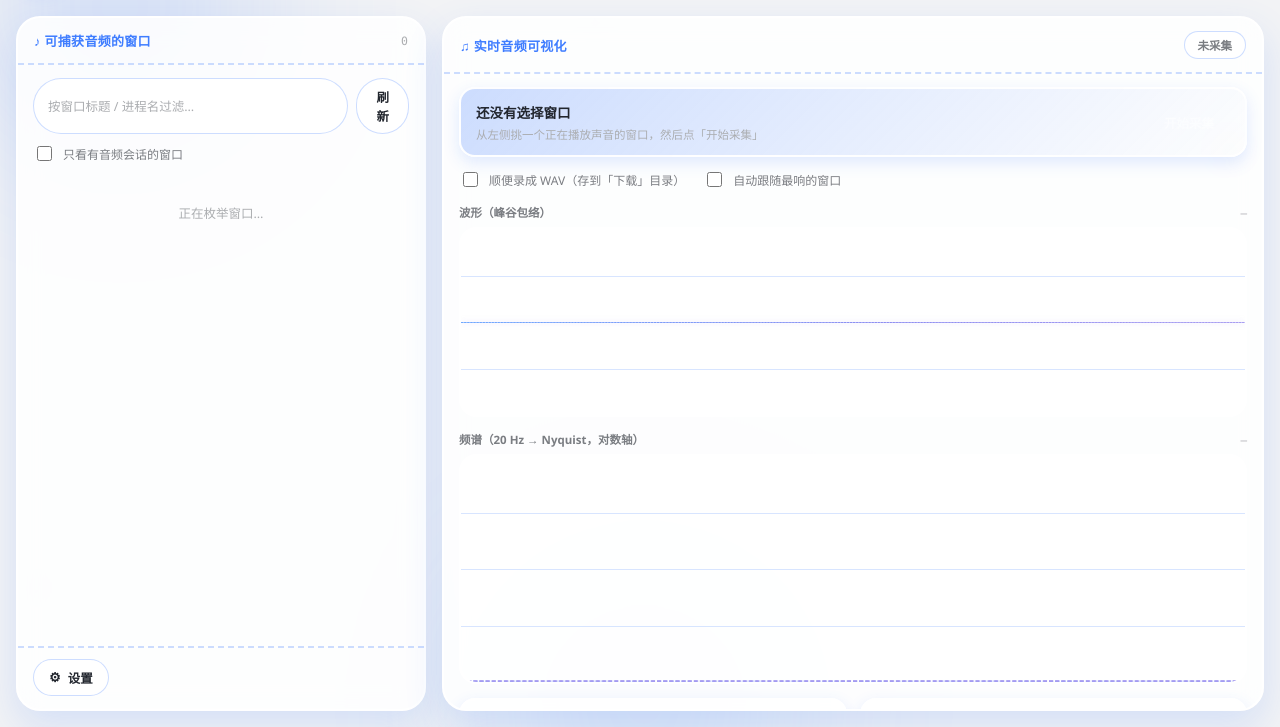
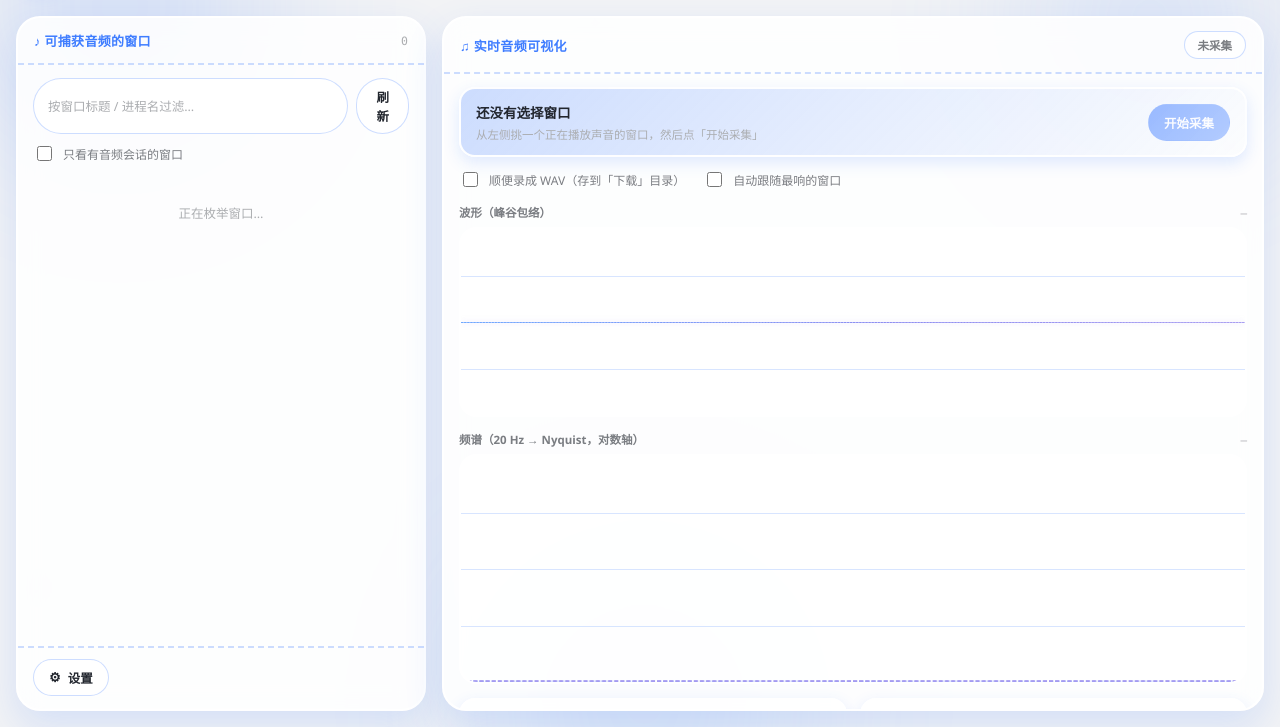
Before and after one commit to TouMingQAQ/ProcessAudioCaptureUI, a website built with Vite: page index.html in a window 1280 px wide. Shown: the part 73-800 px from the top of the page. Built offline with nearby package versions, Linux system fonts and the light colour scheme.

Commit message:
fix: 修正 --ui-accent-2 变量名不匹配，按钮文字色改为按对比度推导
kebab() 只在大写字母前插连字符，accent2 被转成 --ui-accent2，而样式里引用的是 --ui-accent-2，linear-gradient 中夹了一个取不到值的变量后整条 background 失效：分段选中段、主按钮、品牌图标、装饰光斑都没有渐变底，文字直接压在页面背景上，浅色模式白字看不清。改为数字前也断开。另把 accentInk 与新增的 dangerInk 从写死的白色改成按 WCAG 对比度从渐变中点推导，强调色偏浅的主题自动换用中性深色。

```diff
--- a/src/ball.css
+++ b/src/ball.css
@@ -389,6 +389,7 @@ html[data-ball-style="ripple"] .orb {
 
 .pill-primary.is-stop {
   background: linear-gradient(135deg, var(--ui-danger), var(--ui-accent));
+  color: var(--ui-danger-ink);
 }
 
 .toggle-dot {
--- a/src/styles.css
+++ b/src/styles.css
@@ -274,7 +274,7 @@ body {
 .btn-danger {
   border-color: transparent;
   background: linear-gradient(135deg, var(--ui-danger), var(--ui-accent));
-  color: var(--ui-accent-ink);
+  color: var(--ui-danger-ink);
 }
 
 .btn-ghost[aria-pressed="true"] {
--- a/src/theme.ts
+++ b/src/theme.ts
@@ -71,8 +71,10 @@ export interface Palette {
   /** 强调色与渐变副色。 */
   accent: string;
   accent2: string;
-  /** 强调色上的文字色。 */
+  /** 压强调色渐变的文字色：白，强调色太浅时自动换成中性深色。 */
   accentInk: string;
+  /** 压「危险色 → 强调色」渐变的文字色（停止采集这类按钮）。 */
+  dangerInk: string;
   line: string;
   lineStrong: string;
   ok: string;
@@ -164,6 +166,39 @@ export function alpha(color: string, a: number): string {
   return `rgba(${r}, ${g}, ${b}, ${a})`;
 }
 
+/** WCAG 相对亮度（0 = 黑，1 = 白）。 */
+function luminance(color: string): number {
+  const [r, g, b] = parseHex(color);
+  const linear = (value: number) => {
+    const c = value / 255;
+    return c <= 0.03928 ? c / 12.92 : ((c + 0.055) / 1.055) ** 2.4;
+  };
+  return 0.2126 * linear(r) + 0.7152 * linear(g) + 0.0722 * linear(b);
+}
+
+/** 两色的对比度（1 = 完全一样，21 = 黑配白）。 */
+function contrast(a: string, b: string): number {
+  const la = luminance(a);
+  const lb = luminance(b);
+  const hi = Math.max(la, lb);
+  const lo = Math.min(la, lb);
+  return (hi + 0.05) / (lo + 0.05);
+}
+
+/** 压强调色用的中性深色 —— 浅色强调色上白字糊掉时换它。 */
+const ACCENT_INK_DARK = "#1b1e24";
+
+/**
+ * 挑一个压得住渐变的文字色。
+ *
+ * 按钮 / 分段控件 / 徽标都是"渐变底 + 白字"，白字并不是万能：强调色浅的主题
+ * （樱花 / 马卡龙 / 薄荷 / 北境）白字会糊进底色里。这里取渐变中点按 WCAG 对比度
+ * 算一遍，白字达不到 3（UI 控件的最低要求）就换成中性深色。
+ */
+function inkOn(a: string, b: string): string {
+  return contrast(mix(a, b, 0.5), "#ffffff") >= 3 ? "#ffffff" : ACCENT_INK_DARK;
+}
+
 /* ---------------------------------------------------------------- 种子 */
 
 /**
@@ -220,7 +255,7 @@ function buildPalette(seed: AppSeed, appearance: Appearance): Palette {
     textFaint: mix(ink, card, 0.62),
     accent: seed.accent,
     accent2: seed.accent2,
-    accentInk: "#ffffff",
+    accentInk: inkOn(seed.accent, seed.accent2),
     line: alpha(seed.accent, dark ? 0.34 : 0.26),
     lineStrong: alpha(seed.accent, dark ? 0.66 : 0.55),
     ok: semantic.ok,
@@ -229,6 +264,7 @@ function buildPalette(seed: AppSeed, appearance: Appearance): Palette {
     warnSoft: alpha(semantic.warn, dark ? 0.22 : 0.18),
     danger: semantic.danger,
     dangerSoft: alpha(semantic.danger, dark ? 0.22 : 0.18),
+    dangerInk: inkOn(semantic.danger, seed.accent),
     shadow: dark ? "rgba(0, 0, 0, 0.55)" : alpha(seed.accent, 0.16),
     vizGrid: alpha(seed.accent, dark ? 0.26 : 0.2),
     vizWaveA: viz[0],
@@ -632,7 +668,13 @@ export const DEFAULT_BALL_THEME = "solid";
 
 /* ------------------------------------------------------------ 变量应用 */
 
-const kebab = (key: string) => key.replace(/[A-Z]/g, (m) => `-${m.toLowerCase()}`);
+/**
+ * 字段名 → 变量名的一段：`accentInk` → `accent-ink`、`accent2` → `accent-2`。
+ *
+ * 数字也要断开：`accent2` 若原样拼进去就是 `--ui-accent2`，而样式里写的是
+ * `--ui-accent-2`，会静默取不到值、整条 `background` 声明一起失效。
+ */
+const kebab = (key: string) => key.replace(/[A-Z]|\d+/g, (m) => `-${m.toLowerCase()}`);
 
 /**
  * 把色板摊成 CSS 变量表。
```
